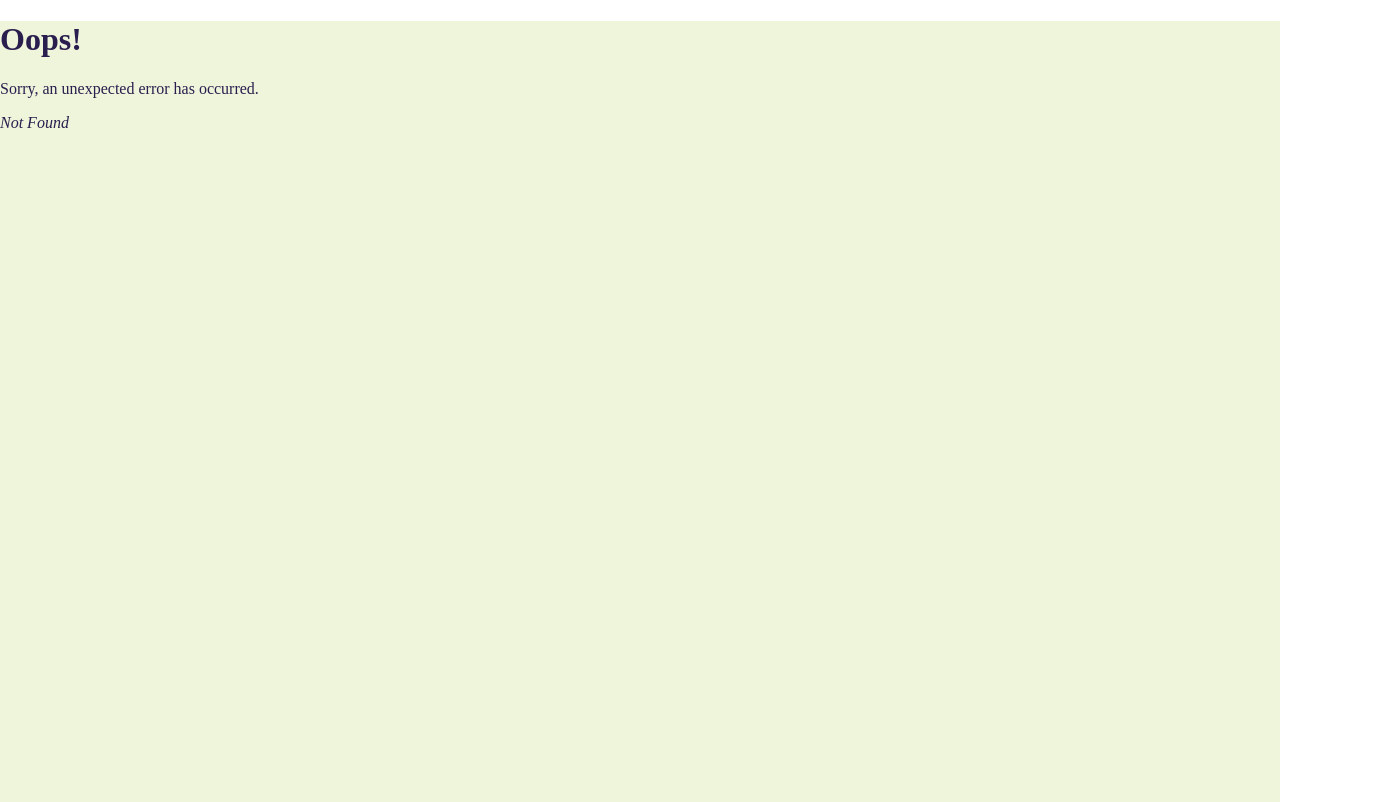
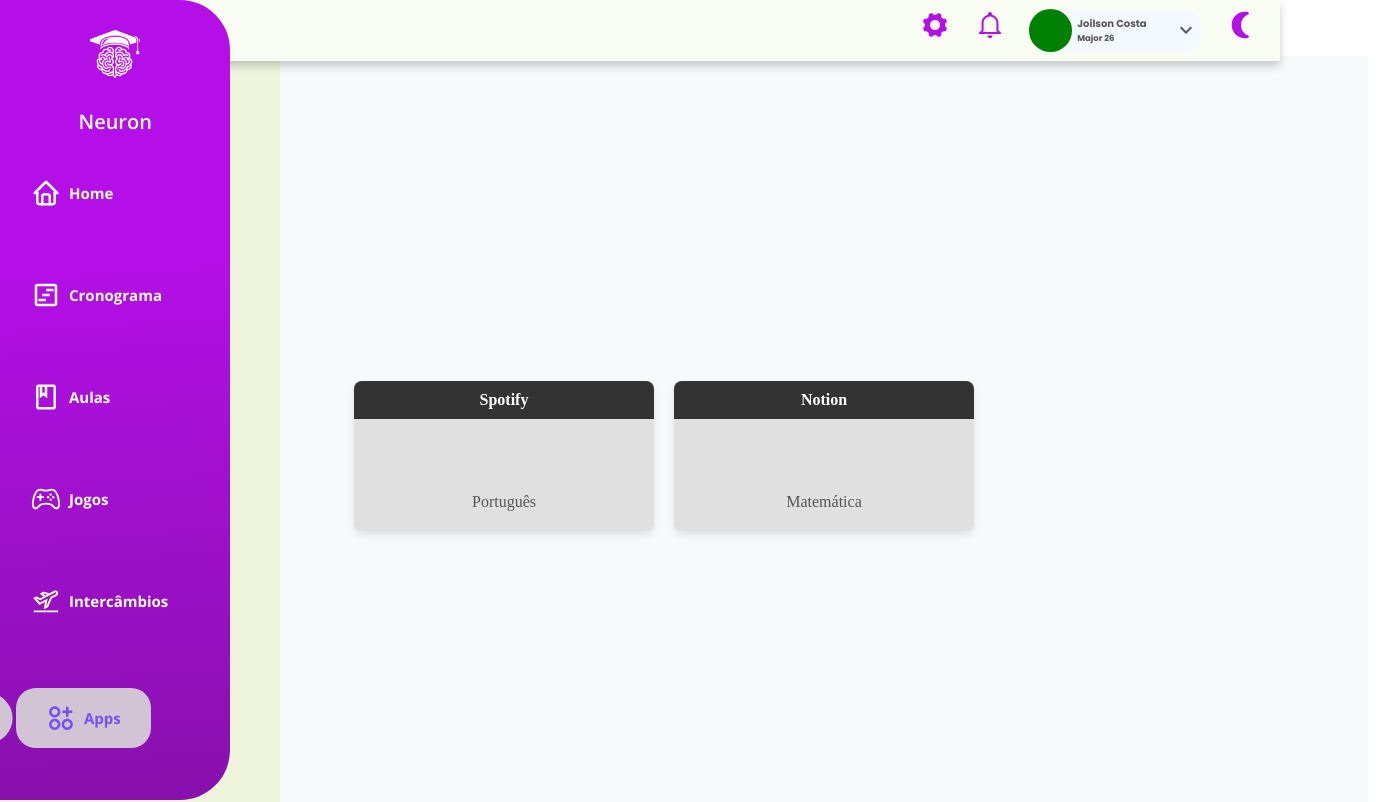
Before and after one commit to Neuron-DemoDay/Plataforma, a React (Vite) app: page /apps in a window 1280 px wide. Before the commit this address had no page. Shown: the top 802 px of the page, 1388 px wide, since content can reach past the window. Built offline with nearby package versions, Linux system fonts and the light colour scheme.

Commit message:
adição da branch guilhermeMacedo e adição do marketplace/apps

```diff
--- a/src/components/SideBar/SideBar.jsx
+++ b/src/components/SideBar/SideBar.jsx
@@ -9,6 +9,7 @@
 import User from "../User/User";
 import { Outlet } from "react-router-dom";
 import { RiArrowDropRightLine } from "react-icons/ri";
+import { RiApps2AddLine } from "react-icons/ri";
 
 function SideBar() {
   return (
@@ -52,6 +53,12 @@
                 <span>Intercâmbios</span>
               </NavLink>
             </li>
+            <li>
+              <NavLink to="/apps">
+                <i><RiApps2AddLine className="icon" /></i>
+                <span>Apps</span>
+              </NavLink>
+            </li>
           </ul>
         </nav>
           <div className="mobile">
--- /dev/null
+++ b/src/containers/Marketplace/Apps.jsx
@@ -0,0 +1,64 @@
+import React, { useState } from 'react';
+import Quadrado from './Quadrado';
+import Modal from './Modal';
+
+function Apps() {
+    const [isModalOpen, setModalOpen] = useState(false);
+    const [modalContent, setModalContent] = useState({ title: '', content: '', downloadLink: '', image: '' });
+
+    const openModal = (title, content, downloadLink, image) => {
+        setModalContent({ title, content, downloadLink, image });
+        setModalOpen(true);
+    };
+
+    const closeModal = () => {
+        setModalOpen(false);
+    };
+
+    return (
+        <div style={{
+            display: 'flex',
+            justifyContent: 'center',
+            alignItems: 'center',
+            minHeight: '100vh',
+            backgroundColor: '#f8f9fa',
+            width: '100vw',
+            overflow: 'hidden',
+        }}>
+            <div style={{
+                display: 'grid',
+                gridTemplateColumns: 'repeat(3, 300px)',
+                gridGap: '20px',
+                justifyContent: 'center',
+                alignContent: 'center'
+            }}>
+                <Quadrado
+                    title="Spotify"
+                    content="Português"
+                    onClick={() => openModal(
+                        'Spotify',
+                        'Informações sobre o Spotify e sua utilidade...',
+                        'https://www.spotify.com/br/',
+                        spotifyLogo
+                    )}
+                />
+                <Quadrado
+                    title="Notion"
+                    content="Matemática"
+                    onClick={() => openModal('Notion', 'Informações sobre o Notion', 'link-para-download')}
+                />
+            </div>
+            {isModalOpen &&
+                <Modal
+                    title={modalContent.title}
+                    content={modalContent.content}
+                    onClose={closeModal}
+                    downloadLink={modalContent.downloadLink}
+                    image={modalContent.image}
+                />
+            }
+        </div>
+    );
+}
+
+export default Apps;
--- /dev/null
+++ b/src/containers/Marketplace/Modal.css
@@ -0,0 +1,93 @@
+.modal-overlay {
+    position: fixed;
+    top: 0;
+    left: 0;
+    right: 0;
+    bottom: 0;
+    background-color: rgba(0, 0, 0, 0.5);
+    display: flex;
+    justify-content: center;
+    align-items: center;
+    z-index: 1000;
+}
+
+.modal {
+    background: white;
+    border-radius: 8px;
+    padding: 40px;
+    width: 800px;
+    max-width: 90%;
+    height: 500px;
+    display: flex;
+    flex-direction: column;
+    justify-content: space-between;
+    box-shadow: 0 4px 8px rgba(0, 0, 0, 0.2);
+    text-align: center;
+    color: #333;
+    position: relative;
+}
+
+.modal-header {
+    display: flex;
+    align-items: center;
+    margin-bottom: 20px;
+    width: 100%;
+}
+
+.modal-logo {
+    flex: 1;
+    display: flex;
+    justify-content: flex-start;
+    padding-left: 20px;
+}
+
+.modal-logo .logo {
+    width: 100px;
+    height: auto;
+}
+
+.modal-title {
+    font-size: 24px;
+    font-weight: bold;
+    text-align: left;
+    padding-left: 20px;
+    color: #222;
+    position: absolute;
+    right: 180px;
+    top: 40px;
+}
+
+.modal-content {
+    text-align: left;
+    padding: 20px;
+    font-size: 16px;
+    color: #555;
+    position: absolute;
+    right: 50px;
+    top: 120px;
+    max-width: 320px;
+    width: 100%;
+}
+
+.modal-footer {
+    display: flex;
+    justify-content: space-between;
+    margin-top: 20px;
+}
+
+.modal-footer button {
+    background-color: #333;
+    color: white;
+    border: none;
+    padding: 10px;
+    cursor: pointer;
+    border-radius: 5px;
+}
+
+.modal-footer button:hover {
+    background-color: #646cff;
+}
+.modal-logo .logo {
+    width: 300px;
+    height: auto;
+}
--- /dev/null
+++ b/src/containers/Marketplace/Modal.jsx
@@ -0,0 +1,30 @@
+import React from 'react';
+import './Modal.css';
+
+function Modal({ title, content, onClose, downloadLink, image }) {
+    const handleDownload = () => {
+        window.location.href = downloadLink;
+    };
+
+    return (
+        <div className="modal-overlay">
+            <div className="modal">
+                <div className="modal-header">
+                    <div className="modal-logo">
+                        <img src={image} alt={title} className="logo" />
+                    </div>
+                    <div className="modal-title">{title}</div>
+                </div>
+                <div className="modal-content">
+                    {content}
+                </div>
+                <div className="modal-footer">
+                    <button onClick={onClose}>Fechar</button>
+                    <button onClick={handleDownload}>Baixar</button>
+                </div>
+            </div>
+        </div>
+    );
+}
+
+export default Modal;
--- /dev/null
+++ b/src/containers/Marketplace/Quadrado.css
@@ -0,0 +1,47 @@
+.container {
+    display: flex;
+    justify-content: center;
+    align-items: center;
+    min-height: 100vh;
+    background-color: #f8f9fa;
+    width: 100vw;
+    overflow: hidden;
+}
+
+.grid {
+    display: grid;
+    grid-template-columns: repeat(3, 300px);
+    grid-gap: 20px;
+    justify-content: center;
+    align-content: center;
+}
+
+.quadrado {
+    width: 300px;
+    height: 150px;
+    background-color: #E0E0E0;
+    display: flex;
+    flex-direction: column;
+    justify-content: space-between;
+    align-items: center;
+    border-radius: 8px;
+    overflow: hidden;
+    font-size: 16px;
+    color: #555;
+    box-shadow: 0 4px 8px rgba(0, 0, 0, 0.1);
+}
+
+.quadrado-title {
+    width: 100%;
+    background-color: #333;
+    color: #fff;
+    padding: 10px;
+    text-align: center;
+    font-weight: bold;
+    font-size: 16px;
+}
+
+.quadrado-content {
+    padding: 20px;
+    text-align: center;
+}
--- /dev/null
+++ b/src/containers/Marketplace/Quadrado.jsx
@@ -0,0 +1,17 @@
+import React from 'react';
+import './Quadrado.css';
+
+function Quadrado({ width = "300px", height = "150px", color, content, title, onClick }) {
+    return (
+        <div
+            className="quadrado"
+            style={{ width, height, backgroundColor: color || "#E0E0E0" }}
+            onClick={onClick}
+        >
+            <div className="quadrado-title">{title}</div>
+            <div className="quadrado-content">{content}</div>
+        </div>
+    );
+}
+
+export default Quadrado;
--- a/src/main.jsx
+++ b/src/main.jsx
@@ -11,6 +11,7 @@
 import Intercambio from './containers/Intercâmbio/Intercambio'
 import Materias from './containers/Aulas/Materias'
 import Games from './containers/Games/Games'
+import Apps from './containers/Marketplace/Apps'
 
 import SideBar from './components/SideBar/SideBar'
 
@@ -78,6 +79,10 @@
       {
         path: "/Intercambios",
         element: <Intercambio />,
+      },
+      {
+        path: "/apps",
+        element: <Apps />,
       },
       // QUIMICA
       {
```
